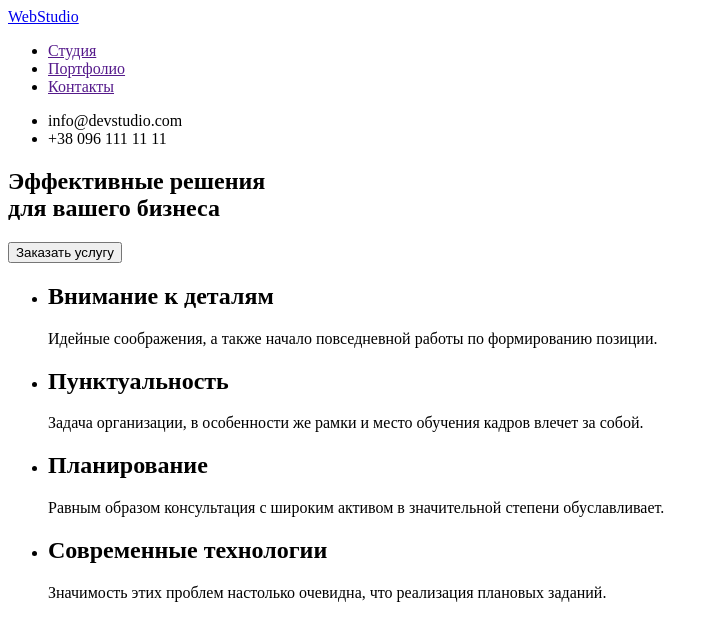
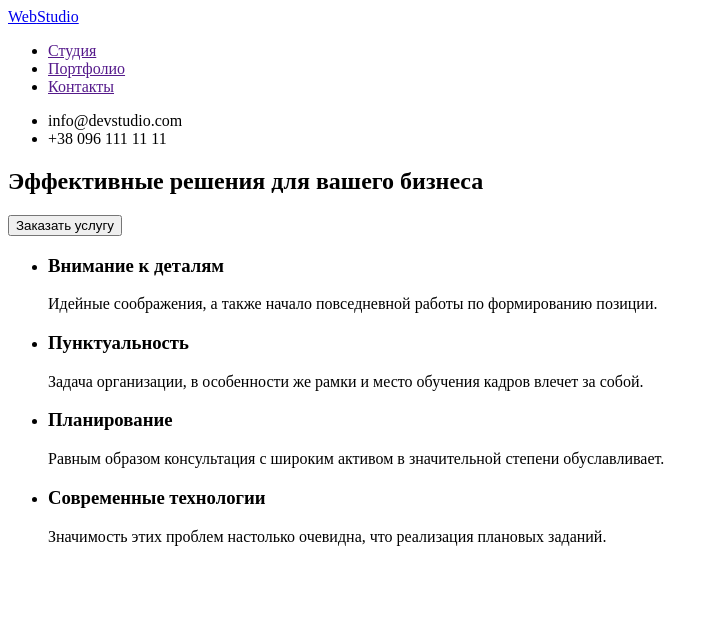
Before and after one commit to CrabSerg/goit-markup-hw-01, a plain HTML site: page index.html in a window 1280 px wide. Shown: the whole page, without its empty margins (0-719 px from the left). Drawn offline with Linux system fonts and the light colour scheme.

Commit message:
Update index.html

```diff
--- a/index.html
+++ b/index.html
@@ -7,10 +7,10 @@
     <title>Document</title>
 </head>
 <body>
-    <!--Голова-->
+    <!--Head-->
     <header>
         <nav>
-            <a href="/">WebStudio</a>
+            <a href="/">Web<span>Studio</span></a>
             <ul>
                 <li><a href="">Студия</a></li>
                 <li><a href="">Портфолио</a></li>
@@ -23,48 +23,49 @@
             </ul>
     </header>
 
-    <!--Основний контент-->
+    <!--Main Content-->
 <main>
     <div>
         <section>
-            <h1>Эффективные решения <br /> для вашего бизнеса</h1>
+            <h1>Эффективные решения для вашего бизнеса</h1>
             <button type="button">Заказать услугу</button>
         </section>
     </div>
 
-    <!--Особливоості-->
+    <!--Special-->
         <section>
             <ul>
                 <li>
-                    <h2>Внимание к деталям</h2>
+                    <h3>Внимание к деталям</h3>
                         <p>Идейные соображения, а также начало повседневной работы по формированию позиции.</p>
                 </li>
                 <li>
-                    <h2>Пунктуальность</h2>
+                    <h3>Пунктуальность</h3>
                         <p>Задача организации, в особенности же рамки и место обучения кадров влечет за собой.</p>
                 </li>
                 <li>
-                    <h2>Планирование</h2>
+                    <h3>Планирование</h3>
                         <p>Равным образом консультация с широким активом в значительной степени обуславливает.</p>
                 </li>
                 <li>
-                    <h2>Современные технологии</h2>
+                    <h3>Современные технологии</h3>
                         <p>Значимость этих проблем настолько очевидна, что реализация плановых заданий.</p>
                 </li>
             </ul>
         </section>
-    <!--Чим ми займаємось-->
+    <!--How Works-->
         <section>
 
         </section>
-    <!--Наша команда-->
+    <!--People Commpany-->
         <section>
 
         </section>
 </main>
-    <!--Контакти-->
-        <footer>
+    <!--Contacts-->
+<footer>
 
-        </footer>
+</footer>
+
 </body>
 </html>
```
